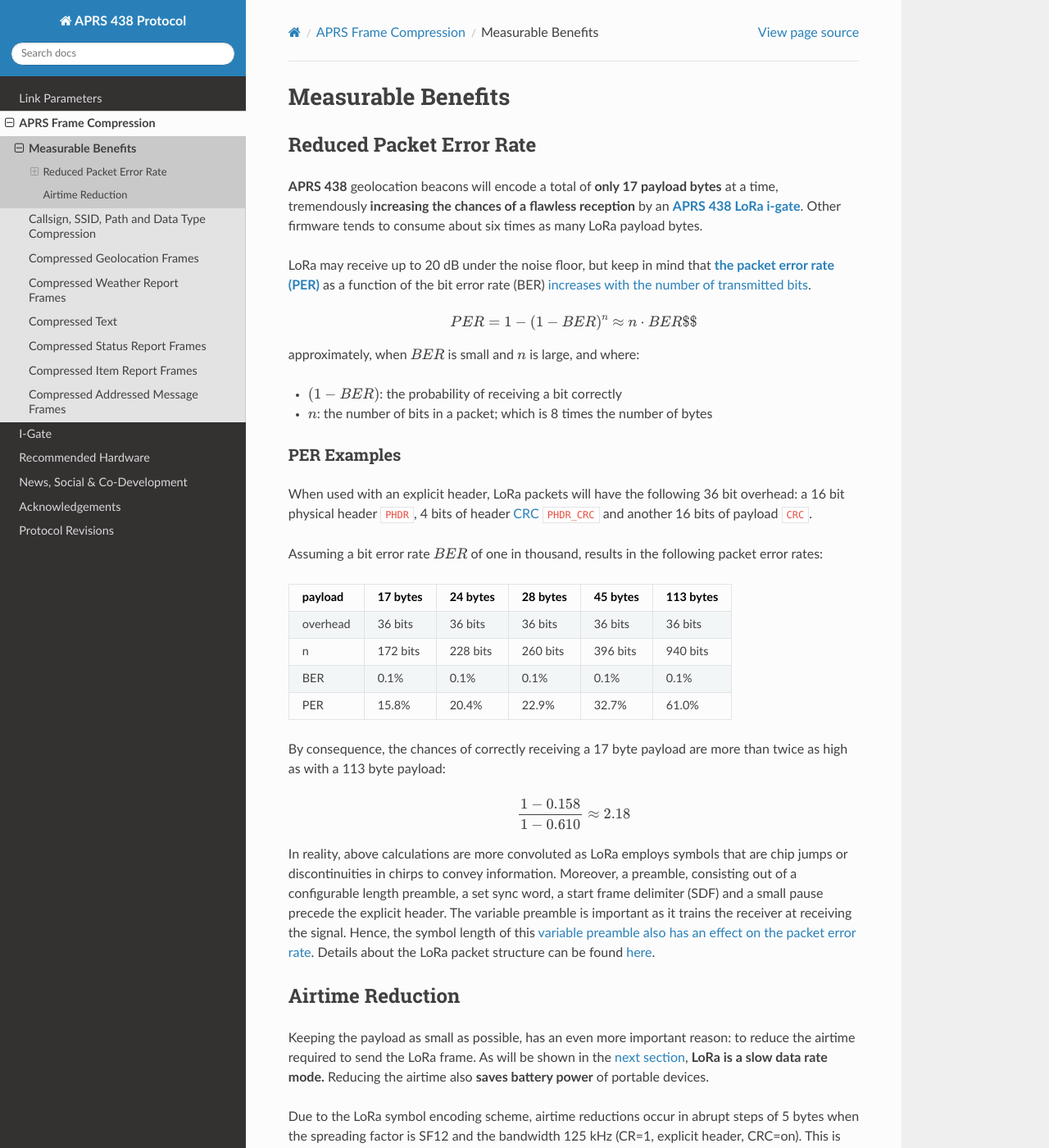
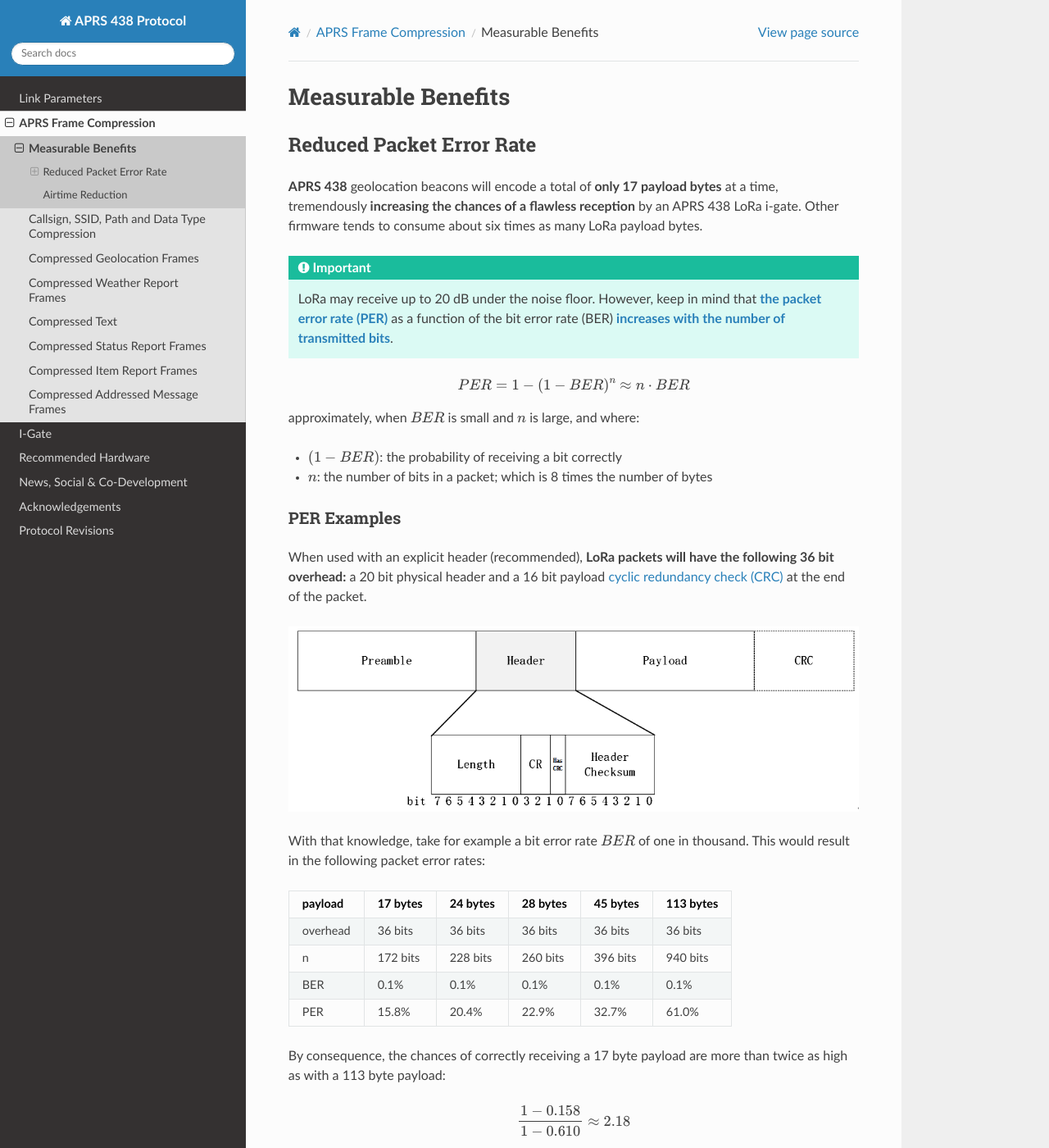
Before and after one commit to aprs438/aprs438.protocol, a Sphinx documentation site: the page built from docs/source/measurable_benefits.md, in a window 1280 px wide and 1400 px high. Shown: the whole window at 82% size. Built offline with Sphinx 7.4.7 and the Read the Docs theme 2.0.0, drawn with Linux system fonts in a browser that asks for light colours; some of the changed text lies outside the part shown.

Commit message:
MyST extensions

````diff
--- a/docs/source/conf.py
+++ b/docs/source/conf.py
@@ -9,7 +9,8 @@
 release = ''
 version = '2023.07'
 
-# -- General configuration
+
+# -- Sphinx configuration
 
 extensions = [
     'myst_parser',
@@ -19,10 +20,6 @@
     'sphinx.ext.autodoc',
     'sphinx.ext.autosummary',
     'sphinx.ext.intersphinx',
-]
-
-myst_enable_extensions = [
-    'colon_fence',
 ]
 
 intersphinx_mapping = {
@@ -35,7 +32,29 @@
 
 numfig = True
 
+
+# -- MyST configuration
+# https://myst-parser.readthedocs.io/en/latest/syntax/optional.html
+# https://jupyterbook.org/en/stable/reference/cheatsheet.html
+
+myst_enable_extensions = [
+    'attrs_inline',
+    'attrs_block',
+    'colon_fence',
+    'deflist',
+    'dollarmath',
+    'fieldlist',
+    'replacements',
+    'strikethrough',
+]
+
+myst_dmath_allow_space = False
+myst_dmath_allow_digits = False
+myst_heading_anchors = 3
+
+
 # -- Options for HTML output
+
 html_last_updated_fmt = '%Y-%m-%d'
 html_static_path = ['_static']
 
@@ -55,5 +74,7 @@
     'safari-pinned-tab.svg',
 ]
 
+
 # -- Options for EPUB output
+
 epub_show_urls = 'footnote'
--- a/docs/source/measurable_benefits.md
+++ b/docs/source/measurable_benefits.md
@@ -1,24 +1,28 @@
 # Measurable Benefits
 
 ## Reduced Packet Error Rate
-**APRS&nbsp;438** geolocation beacons will encode a total of **only 17 payload bytes** at a time, tremendously **increasing the chances of a flawless reception** by an [**APRS&nbsp;438&nbsp;LoRa&nbsp;i-gate**](https://github.com/aprs438/lora.igate). Other firmware tends to consume about six times as many LoRa payload bytes.
+**APRS&nbsp;438** geolocation beacons will encode a total of **only 17 payload bytes** at a time, tremendously **increasing the chances of a flawless reception** by an APRS&nbsp;438&nbsp;LoRa&nbsp;i‑gate. Other firmware tends to consume about six times as many LoRa payload bytes.
 
-LoRa may receive up to 20&nbsp;dB under the noise floor, but keep in mind that [**the packet error rate (PER)**](https://en.wikipedia.org/wiki/Bit_error_rate#Packet_error_ratio) as a function of the bit error rate (BER) [increases with the number of transmitted bits](https://en.wikipedia.org/wiki/Bit_error_rate#Packet_error_ratio).
+:::{important}
+LoRa may receive up to 20&nbsp;dB under the noise floor.
+However, keep in mind that [**the packet error rate (PER)**](https://en.wikipedia.org/wiki/Bit_error_rate#Packet_error_ratio) as a function of the bit error rate (BER) [**increases with the number of transmitted bits**](https://en.wikipedia.org/wiki/Bit_error_rate#Packet_error_ratio).
+:::
 
-```{math}
-PER = 1 - (1 - BER)^n \approx n \cdot BER$$
-```
+$$PER = 1 - (1 - BER)^n \approx n \cdot BER$$
 
-approximately, when {math}`BER` is small and {math}`n` is large, and where:
+approximately, when $BER$ is small and $n$ is large, and where:
 
-- {math}`(1-BER)`: the probability of receiving a bit correctly
-- {math}`n`: the number of bits in a packet; which is 8 times the number of bytes
+- $(1-BER)$: the probability of receiving a bit correctly
+- $n$: the number of bits in a packet; which is 8 times the number of bytes
 
 ### PER Examples
-When used with an explicit header, LoRa packets will have the following 36&nbsp;bit overhead:
-a 16&nbsp;bit physical header `PHDR`, 4&nbsp;bits of header [CRC](https://en.wikipedia.org/wiki/Cyclic_redundancy_check) `PHDR_CRC` and another 16&nbsp;bits of payload `CRC`.
+When used with an explicit header (recommended), **LoRa packets will have the following 36&nbsp;bit overhead:**
+a 20&nbsp;bit physical header and a 16&nbsp;bit payload [cyclic redundancy check (CRC)](https://en.wikipedia.org/wiki/Cyclic_redundancy_check) at the end of the packet.
 
-Assuming a bit error rate {math}`BER` of one in thousand, results in the following packet error rates:
+![](/images/lora.header.png)
+
+With that knowledge, take for example a bit error rate $BER$ of one in thousand.
+This would result in the following packet error rates:
 
 |payload|17 bytes|24 bytes|28 bytes|45 bytes|113 bytes|
 |:-----:|:------:|:------:|:------:|:------:|:-------:|
@@ -29,13 +33,21 @@
 
 By consequence, the chances of correctly receiving a 17&nbsp;byte payload are more than twice as high as with a 113&nbsp;byte payload:
 
-```{math}
-\frac{1-0.158}{1-0.610} \approx 2.18
-```
+$$\frac{1-0.158}{1-0.610} \approx 2.18$$
 
+:::{note}
 In reality, above calculations are more convoluted as LoRa employs symbols that are chip jumps or discontinuities in chirps to convey information.
-Moreover, a preamble, consisting out of a configurable length preamble, a set sync word, a start frame delimiter (SDF) and a small pause precede the explicit header.
-The variable preamble is important as it trains the receiver at receiving the signal. Hence, the symbol length of this [variable preamble also has an effect on the packet error rate](https://hal.archives-ouvertes.fr/hal-02316402/document). Details about the LoRa packet structure can be found [here](https://blog.csdn.net/weixin_43270276/article/details/122144556).
+
+Moreover, the explicit header is preceded by a preamble. The preamble consists out of a configurable length preamble, a set sync word, a start frame delimiter (SDF) and a small pause preceding the explicit header.
+
+![](/images/lora.preamble.png)
+
+The variable preamble is important as it trains the receiver at receiving the signal. Hence, the symbol length of this [variable preamble also has an effect on the packet error rate](https://hal.archives-ouvertes.fr/hal-02316402/document).
+:::
+
+:::{seealso}
+Details about the LoRa packet structure can be found [here](https://blog.csdn.net/weixin_43270276/article/details/122144556).
+:::
 
 
 ## Airtime Reduction
@@ -46,15 +58,19 @@
 Due to the LoRa symbol encoding scheme, airtime reductions occur in abrupt steps of 5&nbsp;bytes when the spreading factor is SF12 and the bandwidth 125&nbsp;kHz (CR=1, explicit header, CRC=on). This is depicted as the stepped top trace on the figure below. (Adapted from [airtime-calculator](https://avbentem.github.io/airtime-calculator/ttn/eu868/4,14).)
 
 ```{figure} /images/lora.airtime-payload.18bytes.png
-:name: fig-airtime
+:name: fig-airtime-payload
 The top trace is for SF12BW125. The dot represents a total payload of 17 bytes as proposed for geolocation packets with compression.
 ```
+
+```{table} Airtime of common payloads as a function of spreading factor SF
+:name: table-airtime-reduction
 
 |payload|5 bytes|17 bytes|24 bytes|28 bytes|45 bytes|113 bytes|
 |:-----:|:-----:|:------:|:------:|:------:|:------:|:-------:|
 |airtime with SF12|0.83&nbsp;s|1.32&nbsp;s|1.48&nbsp;s|1.65&nbsp;s|2.14&nbsp;s|4.43&nbsp;s|
 |airtime with SF11|0.50&nbsp;s|0.66&nbsp;s|0.82&nbsp;s|0.91&nbsp;s|1.15&nbsp;s|2.46&nbsp;s|
 |airtime with SF10|0.25&nbsp;s|0.33&nbsp;s|0.37&nbsp;s|0.41&nbsp;s|0.56&nbsp;s|1.23&nbsp;s|
+```
 
 ```{seealso}
 [The Things Network (TTN)](https://www.thethingsnetwork.org) organisation, albeit a global LoRaWAN, is exemplary in stressing [the importance of maintaining LoRa payloads small](https://www.thethingsnetwork.org/docs/devices/bytes/).
````
Also changed, not shown: docs/source/acknowledgements.md (+1 -1 lines), docs/source/link_parameters.md (+7 -11 lines), docs/source/why_sf11.md (+1 -1 lines), docs/source/images/lora.frame.png (added), docs/source/images/lora.header.png (added), docs/source/images/lora.preamble.png (added).
